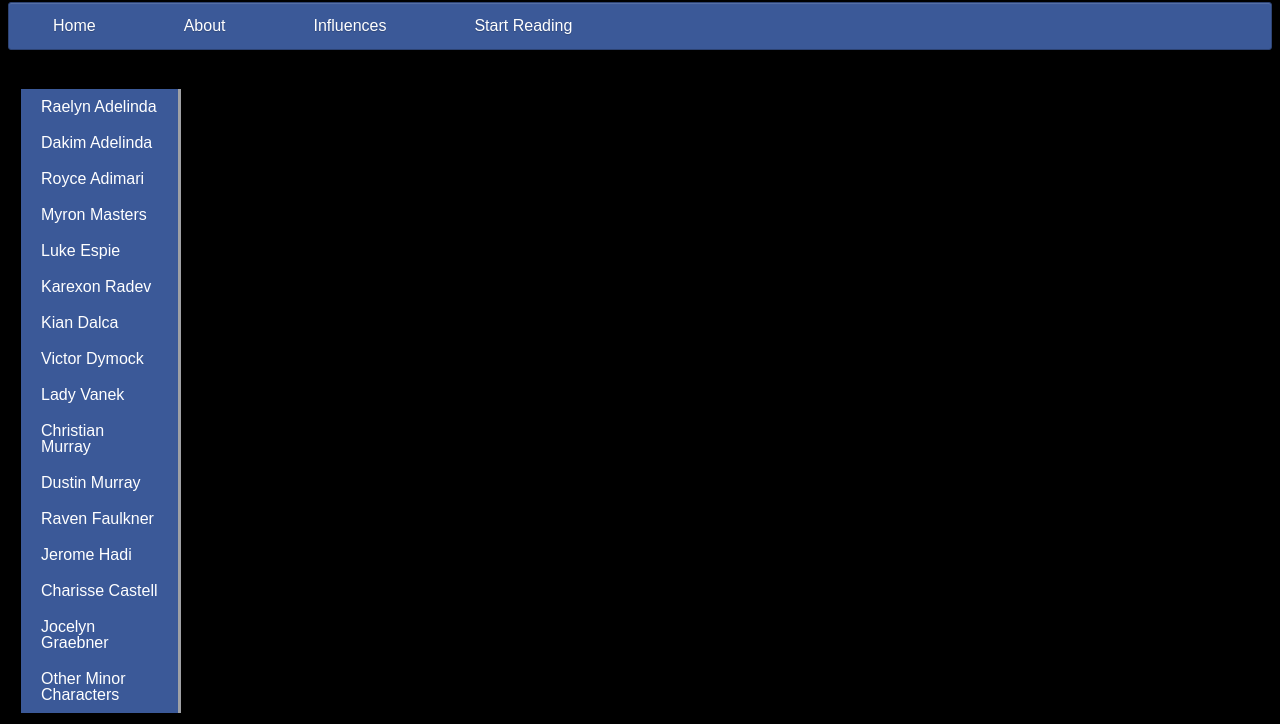
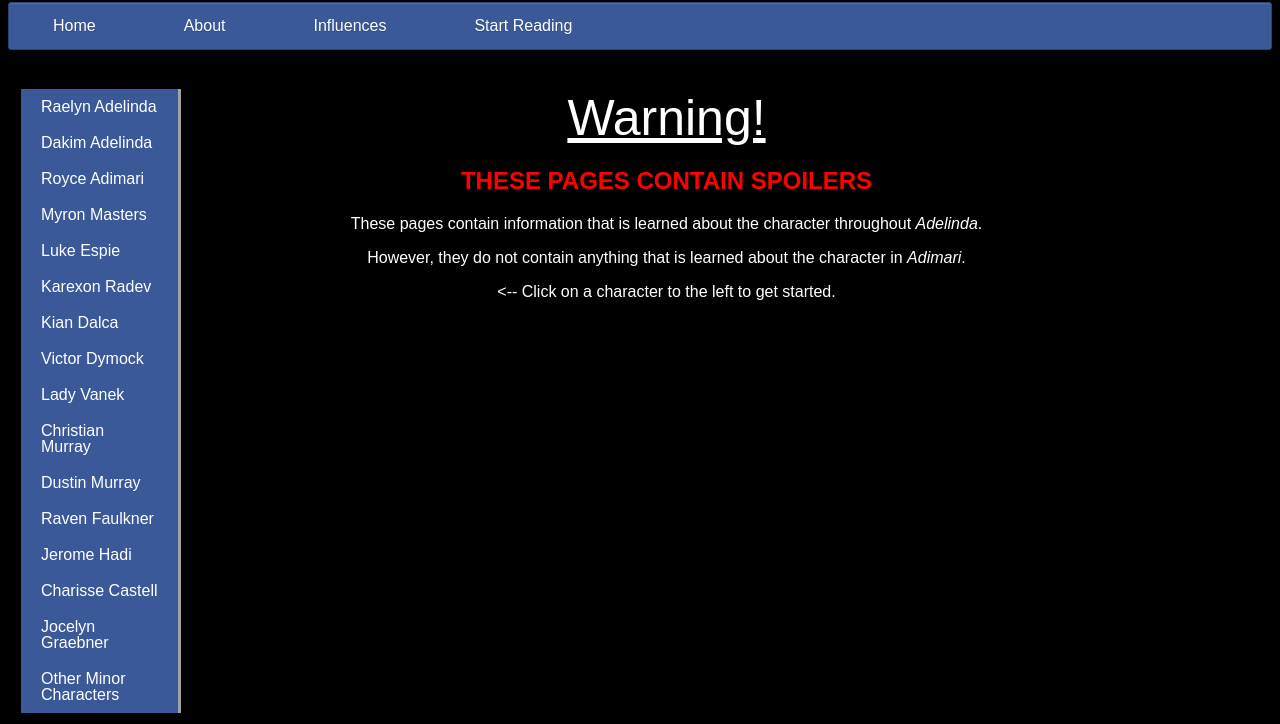
Before and after one commit to TheRioraSeries/TheRioraSeries.github.io, a plain HTML site: page About_TheCharacters.html in a window 1280 px wide. Shown: the part 124-848 px from the top of the page. Drawn offline with Linux system fonts and the light colour scheme.

Commit message:
Adding and Removing Warning
Added a warning about spoilers to character page.
Removed warning about cross-browser support.

```diff
--- a/About_TheCharacters.html
+++ b/About_TheCharacters.html
@@ -8,13 +8,18 @@
 			padding-left: 10px;
 			padding-right: 150px;
 		}
-		#title {
-			color: white;
+		#CharacterInfo {
+			padding-left: 30px;
+		}
+		#note, p {
+			color:white;
+		}
+		h2 {
+			color:red;
+		}
+		#note{
 			font-size: 50px;
 			text-decoration:underline;
-		}
-		#CharacterInfo {
-			padding-left: 30px;
 		}
 	</style>
 </head>
@@ -63,7 +68,7 @@
 
 <br><br>
 
-<table><tr><td valign="top" width="160">
+<table width="100%"><tr><td valign="top" width="160">
 
 <div id='cssmenu2'>
 <ul>
@@ -88,7 +93,11 @@
 
 </td>
 <td valign="top" id="CharacterInfo">
-
+	<div align="center" id="note">Warning!</div>
+	<h2 align="center"><strong>THESE PAGES CONTAIN SPOILERS</strong></h2>
+	<p align="center">These pages contain information that is learned about the character throughout <i>Adelinda</i>.</p>
+	<p align="center">However, they do not contain anything that is learned about the character in <i>Adimari</i>.</p>
+	<p align="center"><-- Click on a character to the left to get started. </p>
 </td>
 </tr></table>
 
```
Also changed, not shown: Index.html (+0 -3 lines).
